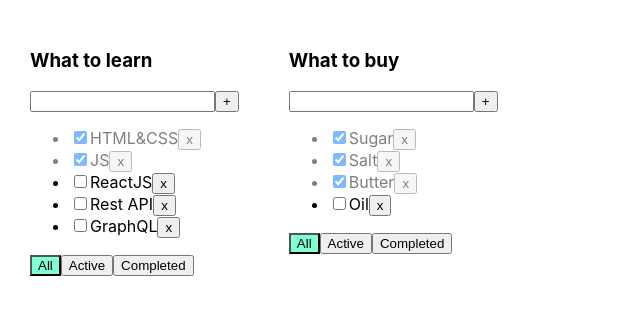
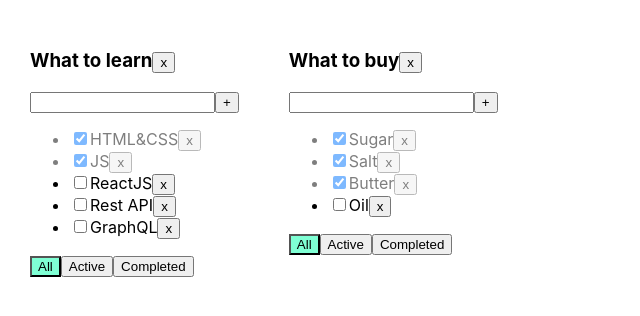
Before and after one commit to fedorgerasimov/Todolist, a React (Create React App) app: page / in a window 1280 px wide. Shown: the top 316 px of the page, without its empty margins (0-640 px from the left). Built offline with nearby package versions, Linux system fonts and the light colour scheme.

Commit message:
Прокинул props.id в Todolist.tsx и добавил в <h3> в button removeTodolist(props.id)

```diff
--- a/src/Todolist.tsx
+++ b/src/Todolist.tsx
@@ -26,7 +26,7 @@ export function Todolist(props: PropsType) {
 
     const addTask = () => {
         if (title.trim() !== "") {
-            props.addTask(title.trim());
+            props.addTask(title.trim(), props.id);
             setTitle("");
         } else {
             setError("Title is required");
@@ -44,13 +44,15 @@ export function Todolist(props: PropsType) {
         }
     }
 
-    const onAllClickHandler = () => props.changeFilter("all");
-    const onActiveClickHandler = () => props.changeFilter("active");
-    const onCompletedClickHandler = () => props.changeFilter("completed");
+    const onAllClickHandler = () => props.changeFilter("all", props.id);
+    const onActiveClickHandler = () => props.changeFilter("active", props.id);
+    const onCompletedClickHandler = () => props.changeFilter("completed", props.id);
 
 
     return <div>
-        <h3>{props.title}</h3>
+        <h3>{props.title}
+        <button onClick={()=> props.removeTodolist(props.id)}>x</button>
+        </h3>
         <div>
             <input value={title}
                    onChange={onChangeHandler}
@@ -63,9 +65,9 @@ export function Todolist(props: PropsType) {
         <ul>
             {
                 props.tasks.map(t => {
-                    const onClickHandler = () => props.removeTask(t.id)
+                    const onClickHandler = () => props.removeTask(t.id, props.id)
                     const onChangeHandler = (e: ChangeEvent<HTMLInputElement>) => {
-                        props.changeTaskStatus(t.id, e.currentTarget.checked);
+                        props.changeTaskStatus(t.id, e.currentTarget.checked, props.id);
                     }
 
                     return <li key={t.id} className={t.isDone ? "is-done" : ""}>
```
